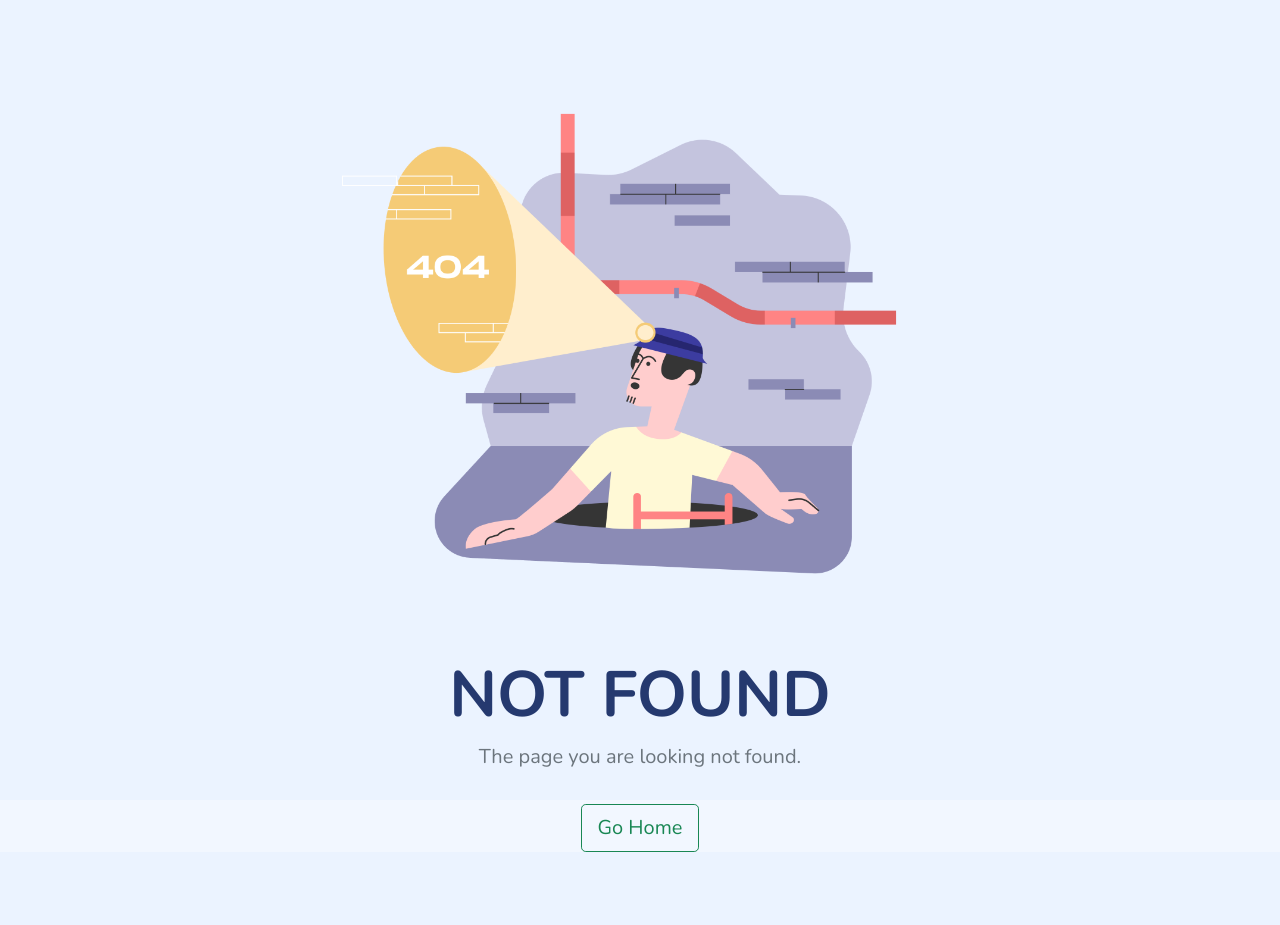
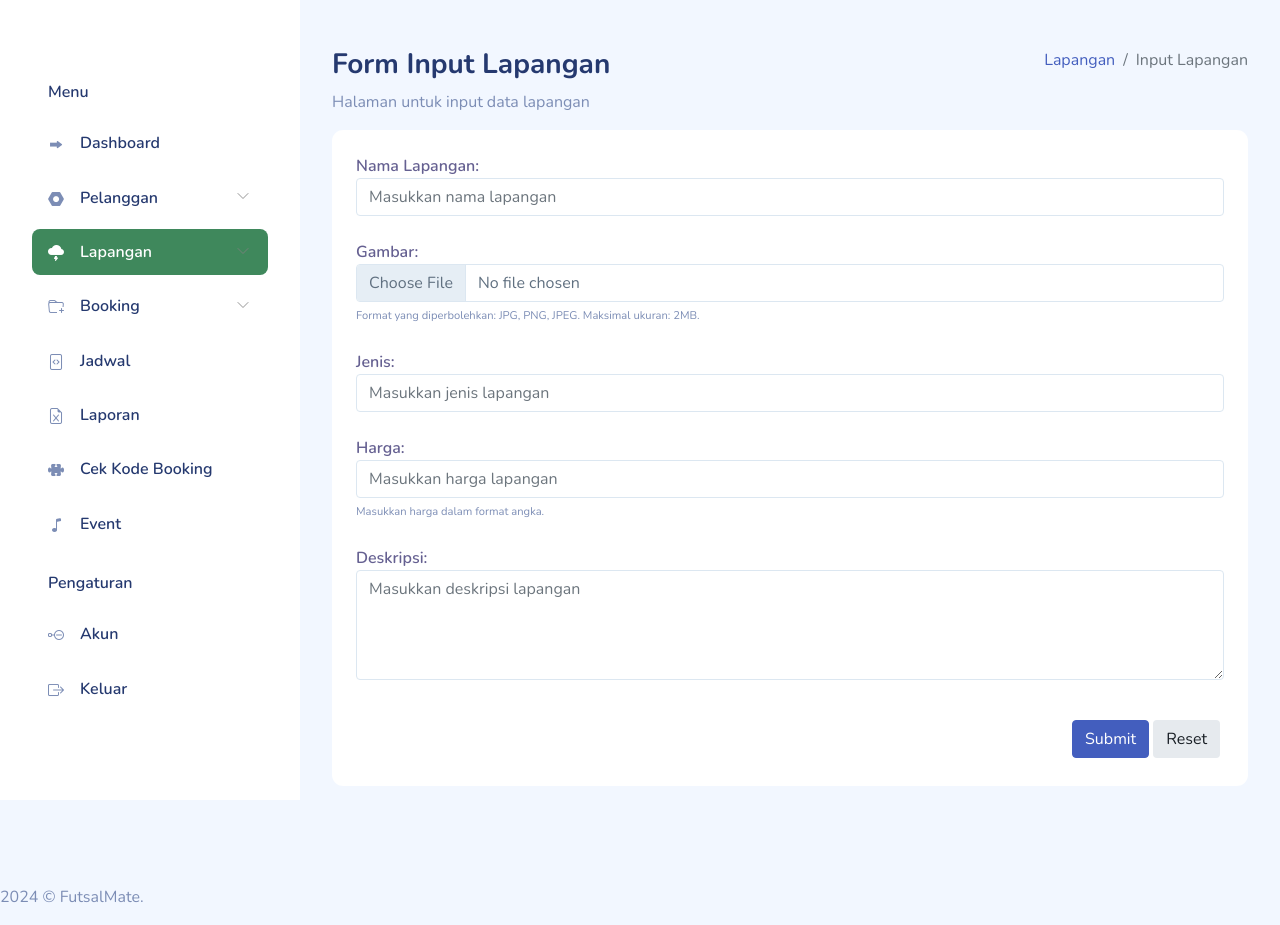
Before and after one commit to damisaviola/fm_db, a CodeIgniter app: page /database/admin/input_lapangan in a window 1280 px wide. Before the commit the page ends 852 px from the top, so only its background shows below. Run offline with CodeIgniter, Linux system fonts and the light colour scheme; the visitor is signed in with stand-in values (Sample User, id 1); some libraries are stand-ins or nearby versions.

Commit message:
#11/29/2024, 📝

```diff
--- a/application/config/routes.php
+++ b/application/config/routes.php
@@ -60,6 +60,11 @@ $route['lupa-password'] = 'auth/forgot';
 $route['login/identify'] = 'auth/login/forget';
 $route['register'] = 'auth/register';
 
+// lapangan
+$route['admin/input_lapangan'] = 'admin/lapangan/input_lapangan';
+$route['admin/edit_lapangan/(:num)'] = 'admin/lapangan/edit_lapangan/$1';
+
+
 // error routes
 $route['auth/forgot'] = 'auth/forbidden';
 $route['auth/login'] = 'auth/forbidden';
--- a/application/controllers/admin/admin.php
+++ b/application/controllers/admin/admin.php
@@ -29,4 +29,6 @@ class Admin extends CI_Controller {
         $this->load->view('admin/dashboard/menu');
         $this->load->view('admin/dashboard/footer');
     }
+
+
 }
--- a/application/controllers/admin/lapangan.php
+++ b/application/controllers/admin/lapangan.php
@@ -35,37 +35,53 @@ class Lapangan extends CI_Controller {
     $this->form_validation->set_rules('nama', 'Nama Lapangan', 'required|trim');
     $this->form_validation->set_rules('jenis', 'Jenis', 'required|trim');
     $this->form_validation->set_rules('deskripsi', 'Deskripsi', 'required|trim');
+    $this->form_validation->set_rules('harga', 'Harga', 'required|numeric');
 
     if ($this->form_validation->run() == FALSE) {
-            $this->session->set_flashdata('error', 'Semua data harus diiisi!');
-            redirect('admin/lapangan');
+        $this->session->set_flashdata('error', 'Semua data harus diisi!');
+        redirect('admin/input_lapangan');
     } else {
+
         $config['upload_path']   = './uploads/lapangan/';
         $config['allowed_types'] = 'jpg|jpeg|png';
         $config['max_size']      = 2048;
+
         $this->load->library('upload', $config);
 
+
         if (!$this->upload->do_upload('gambar')) {
-                $this->session->set_flashdata('error', $this->upload->display_errors());
-                redirect('admin/lapangan/input_lapangan');
+
+            if ($this->upload->display_errors() == 'The file you are attempting to upload is larger than the permitted size.') {
+                $this->session->set_flashdata('error', 'Ukuran file gambar tidak boleh lebih dari 2MB!');
             } else {
+                $this->session->set_flashdata('error', 'Gagal mengunggah file gambar! ' . 'Ukuran file gambar tidak boleh lebih dari 2MB!');
+            }
+            redirect('admin/input_lapangan');
+        } else {
+
             $file_data = $this->upload->data();
+
+
             $data = [
                 'nama'      => $this->input->post('nama', TRUE),
                 'jenis'     => $this->input->post('jenis', TRUE),
                 'deskripsi' => $this->input->post('deskripsi', TRUE),
-                    'gambar'    => $file_data['file_name']
+                'gambar'    => $file_data['file_name'],
+                'harga'     => $this->input->post('harga', TRUE)
             ];
+
 
             if ($this->Lapangan_model->insertLapangan($data)) {
                 $this->session->set_flashdata('message', 'Data berhasil disimpan!');
             } else {
                 $this->session->set_flashdata('error', 'Gagal menyimpan data!');
             }
+
             redirect('admin/lapangan');
         }
     }
 }
+
 
     public function hapus($id_lapangan)
 {
@@ -85,5 +101,65 @@ class Lapangan extends CI_Controller {
 }
 
 
+public function edit_lapangan($id_lapangan) {
+    $lapangan = $this->Lapangan_model->getLapanganById($id_lapangan);
+    if (!$lapangan) {
+        $this->session->set_flashdata('error', 'Data lapangan tidak ditemukan!');
+        redirect('admin/lapangan');
+    }
+
+    $data['lapangan'] = $lapangan;
+    $this->load->view('admin/pelanggan/header');
+    $this->load->view('admin/lapangan/edit_lapangan', $data);
+    $this->load->view('admin/dashboard/menu');
+    $this->load->view('admin/pelanggan/footer');
 
 }
+
+
+public function update($id_lapangan) {
+    $this->form_validation->set_rules('nama', 'Nama', 'required|trim');
+    $this->form_validation->set_rules('jenis', 'Jenis', 'required|trim');
+    $this->form_validation->set_rules('harga', 'Harga', 'required|numeric');
+    $this->form_validation->set_rules('deskripsi', 'Deskripsi', 'required|trim');
+
+    if ($this->form_validation->run() == FALSE) {
+        $this->edit_lapangan($id_lapangan);
+    } else {
+        $config['upload_path']   = './uploads/lapangan/';
+        $config['allowed_types'] = 'jpg|jpeg|png';
+        $config['max_size']      = 2048; // 2MB
+        $this->load->library('upload', $config);
+
+        $data = [
+            'nama'      => $this->input->post('nama', TRUE),
+            'jenis'     => $this->input->post('jenis', TRUE),
+            'harga'     => $this->input->post('harga', TRUE),
+            'deskripsi' => $this->input->post('deskripsi', TRUE),
+        ];
+
+        if (!empty($_FILES['gambar']['name'])) {
+            if ($this->upload->do_upload('gambar')) {
+                $file_data = $this->upload->data();
+
+                $lapangan = $this->Lapangan_model->getLapanganById($id_lapangan);
+                if (file_exists('./uploads/lapangan/' . $lapangan->gambar)) {
+                    unlink('./uploads/lapangan/' . $lapangan->gambar);
+                }
+
+                $data['gambar'] = $file_data['file_name'];
+            } else {
+                $this->session->set_flashdata('error', 'Gagal mengunggah gambar: ' . $this->upload->display_errors());
+                redirect('admin/lapangan/edit_lapangan/' . $id_lapangan);
+            }
+        }
+
+        if ($this->Lapangan_model->updateLapangan($id_lapangan, $data)) {
+            $this->session->set_flashdata('message', 'Data berhasil diperbarui!');
+        } else {
+            $this->session->set_flashdata('error', 'Gagal memperbarui data!');
+        }
+        redirect('admin/lapangan');
+    }
+}
+}
--- a/application/controllers/admin/pelanggan.php
+++ b/application/controllers/admin/pelanggan.php
@@ -102,10 +102,9 @@ class Pelanggan extends CI_Controller {
 
     public function edit_pelanggan($id)
 {
-    // Pastikan model sudah dimuat
+
     $this->load->model('Pelanggan_model');
 
-    // Validasi ID, pastikan ID valid
     if (!is_numeric($id) || $id <= 0) {
         $this->session->set_flashdata('error', 'ID pelanggan tidak valid.');
         redirect('admin/pelanggan');
@@ -116,7 +115,6 @@ class Pelanggan extends CI_Controller {
         redirect('admin/pelanggan');
     }
 
-    // Muat tampilan
     $this->load->view('admin/pelanggan/header');
     $this->load->view('admin/pelanggan/edit_pelanggan', $data);
     $this->load->view('admin/dashboard/menu', $data);
--- a/application/controllers/auth/login.php
+++ b/application/controllers/auth/login.php
@@ -37,9 +37,6 @@ class Login extends CI_Controller {
         $this->load->view('auth/forgot');
     }
 
-
-
-
     public function authenticate() {
     $this->form_validation->set_rules('email', 'Email', 'required|valid_email');
 
@@ -66,7 +63,7 @@ class Login extends CI_Controller {
                 $cookie_data = array(
                     'name'   => 'remember_me',
                     'value'  => json_encode(['email' => $email, 'password' => $password]),
-                    'expire' => 300, // 5 menit
+                    'expire' => 300,
                     'secure' => TRUE
                 );
                 $this->input->set_cookie($cookie_data);
--- a/application/libraries/mail.php
+++ b/application/libraries/mail.php
@@ -17,15 +17,15 @@ class mail {
         $this->mail = new PHPMailer(true);
     }
 
-    public function send($to, $subject, $message, $from_email = 'damisaviola10@gmail.com', $from_name = 'Website Name')
+    public function send($to, $subject, $message, $from_email = '', $from_name = 'Website Name')
     {
         try {
 
             $this->mail->isSMTP();
             $this->mail->Host = 'smtp.gmail.com';
             $this->mail->SMTPAuth = true;
-            $this->mail->Username = 'damisaviola10@gmail.com';
-            $this->mail->Password = 'lljkbmmqctizesqh';
+            $this->mail->Username = '';
+            $this->mail->Password = '';
             $this->mail->SMTPSecure = PHPMailer::ENCRYPTION_STARTTLS;
             $this->mail->Port = 587;
 
--- a/application/views/admin/dashboard/menu.php
+++ b/application/views/admin/dashboard/menu.php
@@ -39,7 +39,8 @@
                 </li>
 
                 <!-- Lapangan -->
-                <li class="sidebar-item has-sub <?php echo (uri_string() == 'admin/lapangan' || uri_string() == 'admin/lapangan/input_lapangan') ? 'active' : ''; ?>">
+                <li class="sidebar-item has-sub <?php echo (uri_string() == 'admin/lapangan' || uri_string() == 'admin/input_lapangan' || strpos(uri_string(), 'admin/edit_lapangan/') === 0) ? 'active' : ''; ?>">
+
                     <a href="#" class='sidebar-link'>
                         <i class="bi bi-collection-fill"></i>
                         <span>Lapangan</span>
@@ -48,8 +49,8 @@
                         <li class="submenu-item <?php echo (uri_string() == 'admin/lapangan') ? 'active' : ''; ?>">
                             <a href="<?php echo site_url('admin/lapangan'); ?>">Daftar Lapangan</a>
                         </li>
-                        <li class="submenu-item <?php echo (uri_string() == 'admin/lapangan/input_lapangan') ? 'active' : ''; ?>">
-                            <a href="<?php echo site_url('admin/lapangan/input_lapangan'); ?>">Input Lapangan</a>
+                        <li class="submenu-item <?php echo (uri_string() == 'admin/input_lapangan') ? 'active' : ''; ?>">
+                            <a href="<?php echo site_url('admin/input_lapangan'); ?>">Input Lapangan</a>
                         </li>
                     </ul>
                 </li>
--- a/application/views/admin/lapangan/input_lapangan.php
+++ b/application/views/admin/lapangan/input_lapangan.php
@@ -96,6 +96,15 @@
 
                                         <div class="col-md-12 col-12">
                                             <div class="form-group">
+                                                <label for="harga">Harga:</label>
+                                                <input type="number" id="harga" class="form-control" name="harga"
+                                                    placeholder="Masukkan harga lapangan" value="<?php echo set_value('harga'); ?>" min="0">
+                                                <small class="text-muted">Masukkan harga dalam format angka.</small>
+                                            </div>
+                                        </div>
+
+                                        <div class="col-md-12 col-12">
+                                            <div class="form-group">
                                                 <label for="deskripsi">Deskripsi:</label>
                                                 <textarea id="deskripsi" class="form-control" name="deskripsi"
                                                         placeholder="Masukkan deskripsi lapangan" rows="4"><?php echo set_value('deskripsi'); ?></textarea>
@@ -108,6 +117,7 @@
                                         </div>
                                     </div>
                                 </form>
+
                             </div>
                         </div>
                     </div>
--- a/application/views/admin/lapangan/lapangan.php
+++ b/application/views/admin/lapangan/lapangan.php
@@ -37,6 +37,7 @@
         <tr>
             <th>Nama Lapangan</th>
             <th>Jenis</th>
+            <th>Harga</th>
             <th>Deskripsi</th>
             <th>Gambar</th>
             <th>Aksi</th>
@@ -47,6 +48,7 @@
         <tr>
             <td><?php echo $row['nama']; ?></td>
             <td><?php echo $row['jenis']; ?></td>
+            <td><?php echo $row['harga']; ?></td>
             <td><?php echo $row['deskripsi']; ?></td>
             <td>
                 <?php if ($row['gambar']): ?>
@@ -56,7 +58,7 @@
                 <?php endif; ?>
             </td>
             <td>
-                <a href="<?php echo site_url('admin/lapangan/edit_lapangan/' . $row['id_lapangan']); ?>"
+                <a href="<?php echo site_url('admin/edit_lapangan/' . $row['id_lapangan']); ?>"
                    class="btn btn-warning btn-sm">Edit</a>
 
                 <button
```
Also changed, not shown: application/views/admin/lapangan/edit_lapangan.php (added, +119 -0 lines), uploads/lapangan/FutsalMate_.png (added), uploads/lapangan/Rating.png (added). Lines whose indentation alone changed are shown as unchanged.
